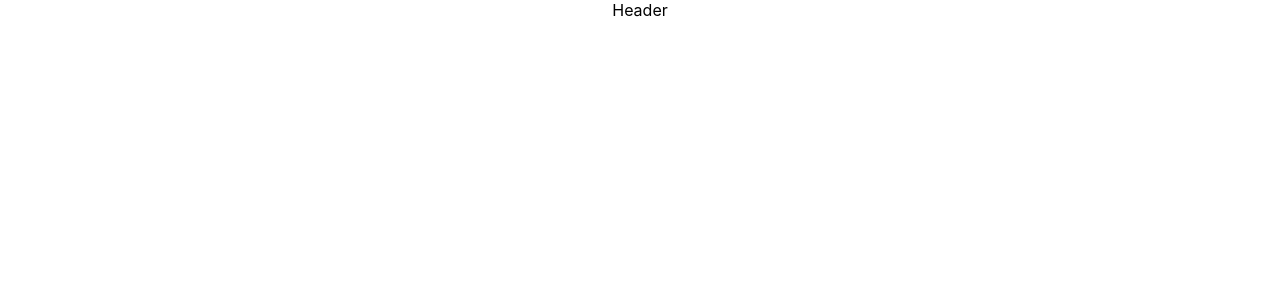
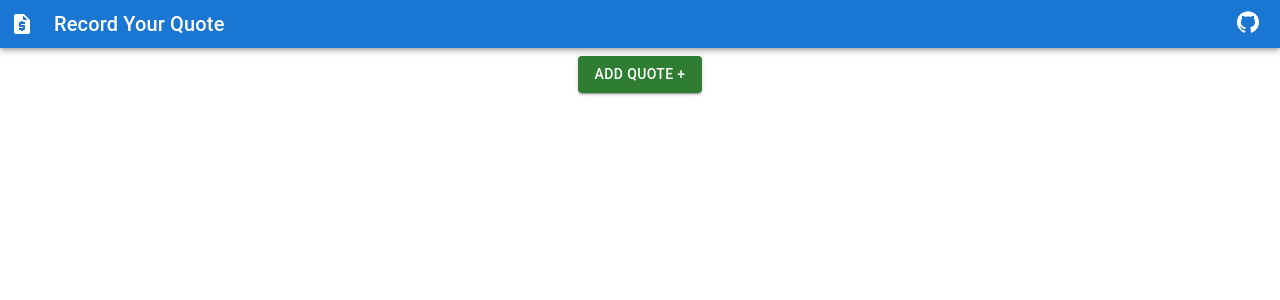
Before and after one commit to Alan1321/record_quote_springBoot_react_fullStack, a React (Create React App) app in the folder frontend/: page / in a window 1280 px wide. Shown: the top 300 px of the page. Built offline with nearby package versions, Linux system fonts and the light colour scheme.

Commit message:
working on the frontend

```diff
--- a/frontend/src/App.js
+++ b/frontend/src/App.js
@@ -1,10 +1,12 @@
 import './App.css';
 import Header from './components/Header';
+import Main from './components/Main';
 
 function App() {
   return (
     <div className="App">
       <Header />
+      <Main />
     </div>
   );
 }
--- a/frontend/src/components/Header.js
+++ b/frontend/src/components/Header.js
@@ -1,9 +1,36 @@
-import React from 'react'
+import AppBar from '@mui/material/AppBar';
+import Typography from '@mui/material/Typography';
+import SportsGymnasticsIcon from '@mui/icons-material/SportsGymnastics';
+import GitHubIcon from '@mui/icons-material/GitHub';
+import FormatQuoteIcon from '@mui/icons-material/FormatQuote';
+import RequestQuoteIcon from '@mui/icons-material/RequestQuote';
 
-const Header = () => {
-  return (
-    <div>Header</div>
-  )
+import "../styles/header.css"
+
+const Header = () =>{
+
+    return (
+        <AppBar component="nav">
+            <div className='headers'>
+                <div className="logo_title">
+                    <RequestQuoteIcon style={{marginRight:'20px', marginLeft:'10px', color:'white'}}/>
+                    <Typography
+                    variant="h6"
+                    component="div"
+                    sx={{ flexGrow: 1, display: { xs: 'none', sm: 'block' } }}>
+                        Record Your Quote
+                    </Typography>
+                </div>
+                <a
+                href="https://github.com/Alan1321/record_quote_springBoot_react_fullStack"
+                target="_blank"
+                rel="noopener noreferrer"
+                style={{ textDecoration: 'none', color: 'inherit' }}>
+                    <GitHubIcon style={{ marginRight: '20px' }} />
+                </a>
+            </div>
+        </AppBar>
+    )
 }
 
 export default Header
--- a/frontend/src/components/Main.js
+++ b/frontend/src/components/Main.js
@@ -0,0 +1,14 @@
+import React from 'react'
+import { Button } from '@mui/material'
+
+import "../styles/main.css"
+
+const Main = () => {
+  return (
+    <div className="main_container">
+        <Button variant="contained" color="success">Add Quote +</Button>
+    </div>
+  )
+}
+
+export default Main
--- /dev/null
+++ b/frontend/src/styles/header.css
@@ -0,0 +1,11 @@
+.headers {
+    display: flex;
+    height:3rem;
+    align-items: center;
+    justify-content: space-between;
+}
+
+.logo_title {
+    display: flex;
+    align-items: center;
+}
--- /dev/null
+++ b/frontend/src/styles/main.css
@@ -0,0 +1,3 @@
+.main_container {
+    margin-top: 3.5rem;
+}
```
Also changed, not shown: frontend/src/components/AddQuote.js (added, +11 -0 lines).
